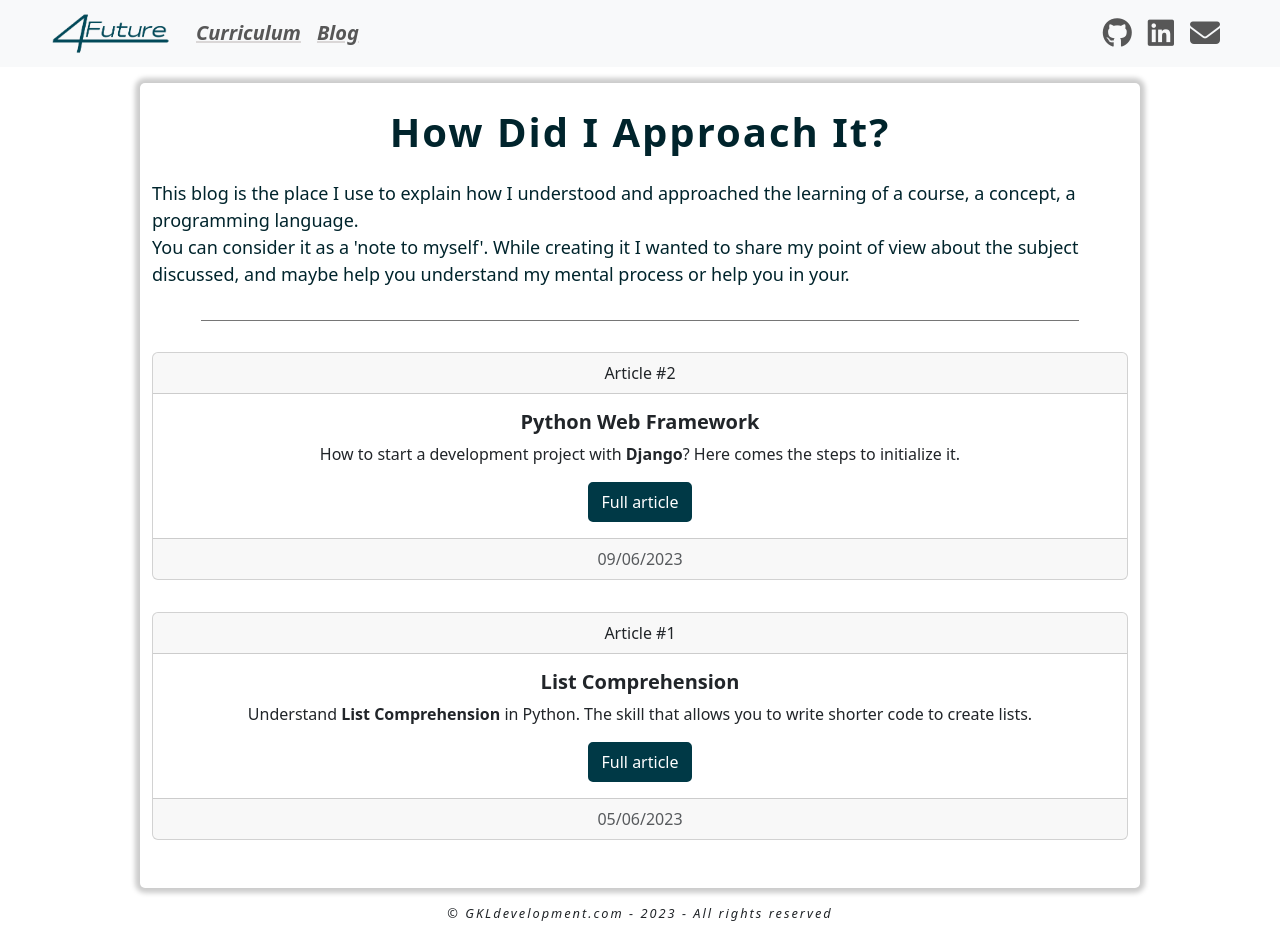
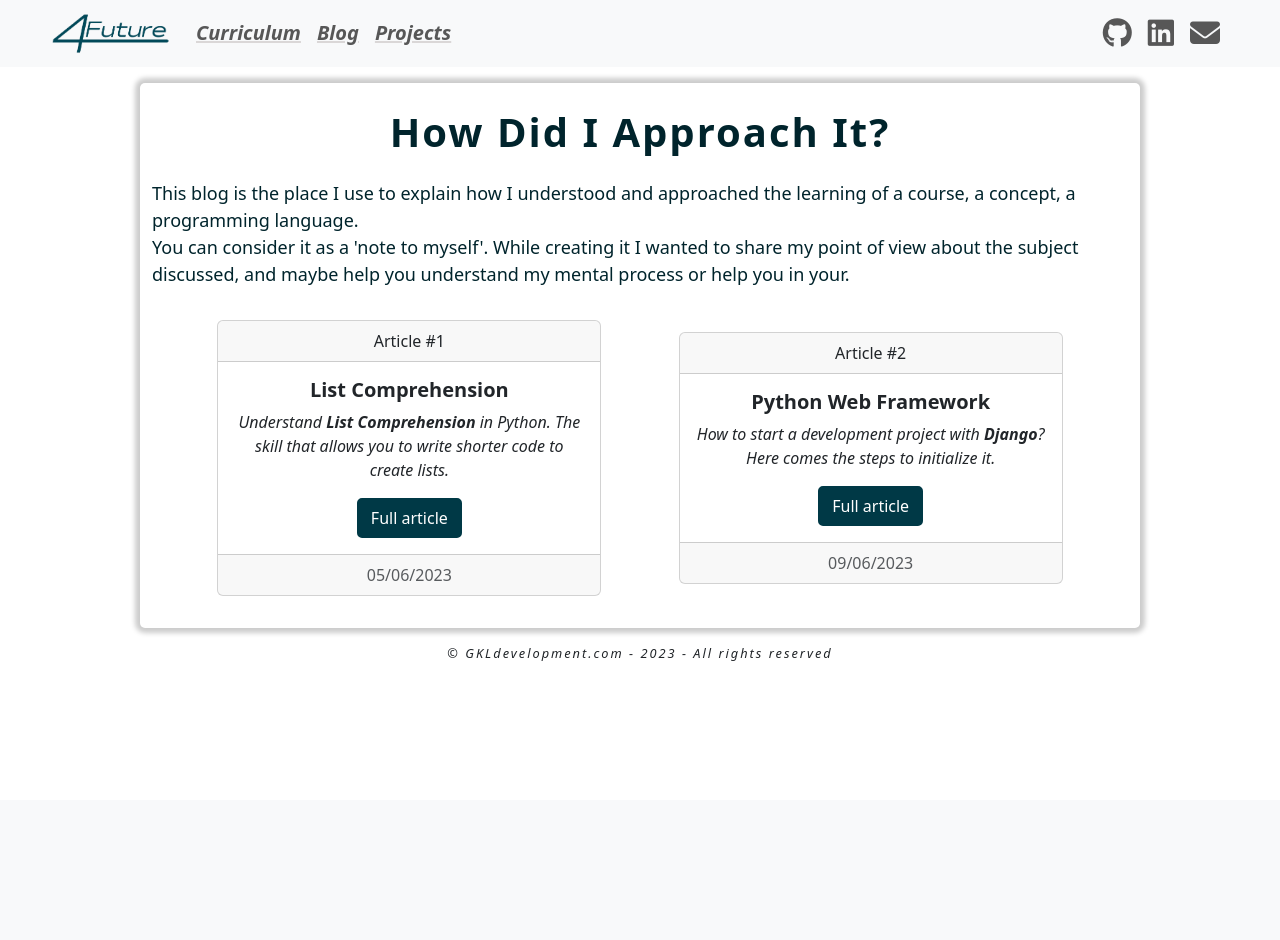
Before and after one commit to CD777XC/flask-portfolio, a Flask app: page /blog in a window 1280 px wide. After the commit the page ends 661 px from the top, so only its background shows below. Run offline with Flask 3, Linux system fonts and the light colour scheme; some libraries are stand-ins or nearby versions.

Commit message:
Created projects page

```diff
--- a/app.py
+++ b/app.py
@@ -14,6 +14,10 @@ def blog():
 def exp():
     return render_template("exp.html")
 
+@app.route("/projects")
+def projects():
+    return render_template("projects.html")
+
 @app.route("/<article>")
 def article(article):
     return render_template(f"{article}.html")
--- a/static/css/style.css
+++ b/static/css/style.css
@@ -19,7 +19,13 @@ main{
 
 }
 
-.container:last-child{
+.inverse-container{
+  background-color: var(--dark-blue);
+  color: white;
+}
+
+.container{
+  max-width: 1000px;
   margin-bottom: 2rem;
 }
 
@@ -44,6 +50,7 @@ img{
   /* margin: 0 auto; */
   text-align: center;
   justify-content: center;
+  margin-bottom: 1rem;
 }
 
 .nav-link{
@@ -156,7 +163,8 @@ img{
 
 /* Blog */
 
-.blog p{
+.blog p,
+.projects p{
   font-size: large;
 }
 
@@ -187,8 +195,19 @@ img{
   margin-top: 1rem;
 }
 
+/* Card modification projects and blog */
+
 .card{
-  margin: 0 .75rem 2rem .75rem;
+  margin: 1rem .75rem;
+  width: 24rem;
+}
+
+.card-title{
+  font-weight: 600;
+}
+
+.card-text{
+  font-style: italic;
 }
 
 .card .btn{
@@ -242,31 +261,11 @@ img{
   /* text-align: left; */
 }
 
-/* Intersection line between blog articles*/
-.blog::after {
-  content: '';
-  display: block;
-  margin: 2rem auto;
-  width: 90%;
-  height: .25px;
-  background: var(--grey);
-}
-
-.blog:last-child::after {
-  display: none;
-}
-
-
 .blog-img{
   margin: 1.5rem auto;
 }
 
 /* Experiences page */
-
-.about-container{
-  background-color: var(--dark-blue);
-  color: white;
-}
 
 .school-links{
   color: inherit;
@@ -304,10 +303,17 @@ img{
 .display-button:hover{
   background-color: var(--hover);
 }
-/* .display-button:active{
-  border: 1px solid var(--light-blue);
-  border-radius: 5px;
-} */
+
+
+/* Projects page layout */
+
+.card-container{
+  margin: 0 auto;
+  display: flex;
+  flex-direction: column;
+  justify-content: center;
+  align-items: center;
+}
 
 
 /* Responsive adaptatation */
@@ -334,6 +340,7 @@ img{
     /* margin: 0 auto; */
     text-align: left;
     justify-content: space-between;
+    margin-bottom: 0;
   }
 
   /* Blog articles responsiveness */
@@ -352,4 +359,11 @@ img{
   .terminal{
     max-width: 80%;
   }
+
+  /* Card container wraps projects & blog */
+  .card-container{
+    flex-direction: row;
+    flex-wrap: wrap;
+    justify-content: space-evenly;
+  }
 }
--- a/templates/blog.html
+++ b/templates/blog.html
@@ -6,6 +6,20 @@
     <div class="container blog">
         <h1 class="title text-capitalize">How did I approach it?</h1>
         <p>This blog is the place I use to explain how I understood and approached the learning of a course, a concept, a programming language.<br>You can consider it as a 'note to myself'. While creating it I wanted to share my point of view about the subject discussed, and maybe help you understand my mental process or help you in your.</p>
+    </div>
+    <div class="card-container container">
+        <div class="card text-center">
+            <div class="card-header">
+              Article #1
+            </div>
+            <div class="card-body">
+              <h5 class="card-title"><strong>List Comprehension</strong></h5>
+              <p class="card-text">Understand <strong class="text-capitalize">list comprehension</strong> in Python. The skill that allows you to write shorter code to create lists.</p>
+              <a href="./article2" class="btn">Full article</a>
+            </div>
+            <div class="card-footer text-body-secondary">
+              05/06/2023
+            </div>
         </div>
         <div class="card text-center">
             <div class="card-header">
@@ -20,18 +34,6 @@
               09/06/2023
             </div>
         </div>
-    <div class="card text-center">
-        <div class="card-header">
-          Article #1
-        </div>
-        <div class="card-body">
-          <h5 class="card-title"><strong>List Comprehension</strong></h5>
-          <p class="card-text">Understand <strong class="text-capitalize">list comprehension</strong> in Python. The skill that allows you to write shorter code to create lists.</p>
-          <a href="./article2" class="btn">Full article</a>
-        </div>
-        <div class="card-footer text-body-secondary">
-          05/06/2023
-        </div>
     </div>
   </main>
 {%endblock%}
--- a/templates/layout.html
+++ b/templates/layout.html
@@ -21,6 +21,7 @@
                 <div class="navbar-nav">
                   <a class="nav-link" href="./exp">Curriculum</a>
                   <a class="nav-link" href="./blog">Blog</a>
+                  <a class="nav-link" href="./projects">Projects</a>
                 </div>
                 <div class="navbar-nav social">
                   <a class="nav-link social-link" href="https://github.com/CD777XC" target="_blank"><i class="fa-brands fa-github fa-xl social-icon"></i></a>
```
Also changed, not shown: templates/exp.html (+4 -3 lines), templates/projects.html (added, +50 -0 lines). Lines whose indentation alone changed are shown as unchanged.
